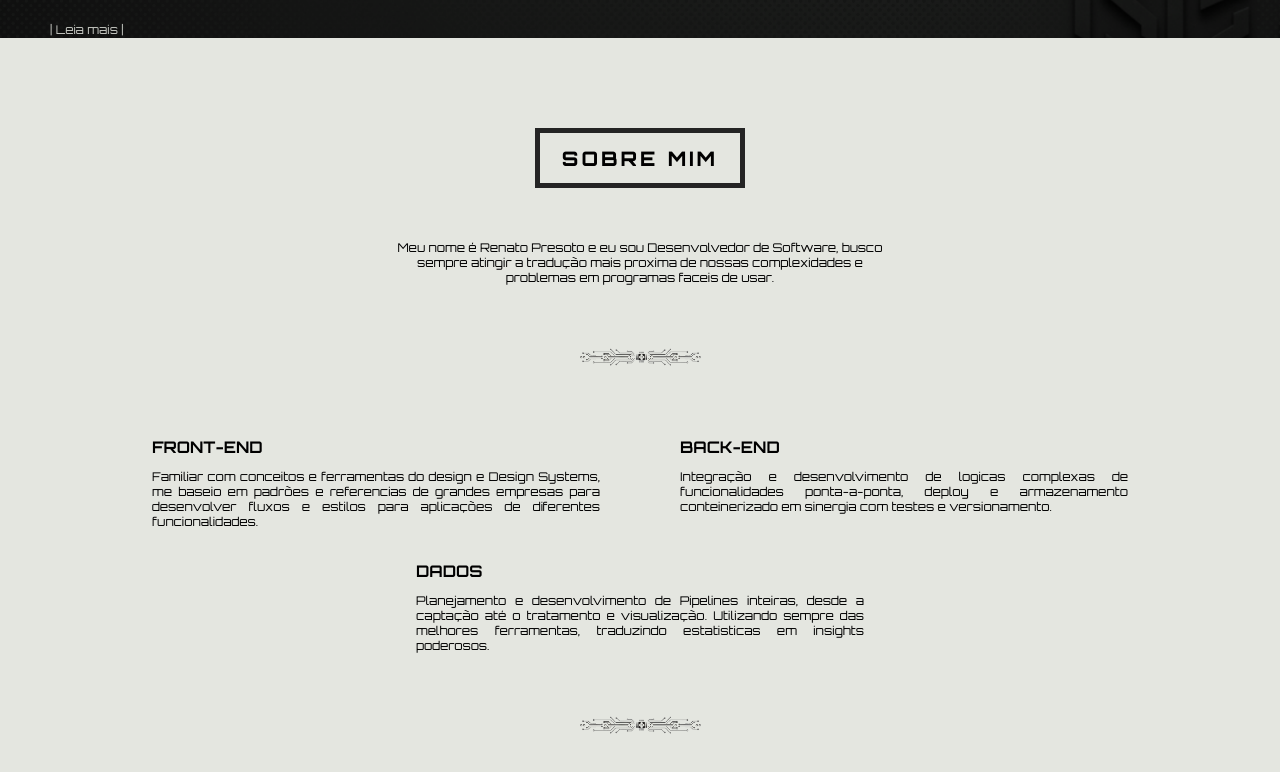
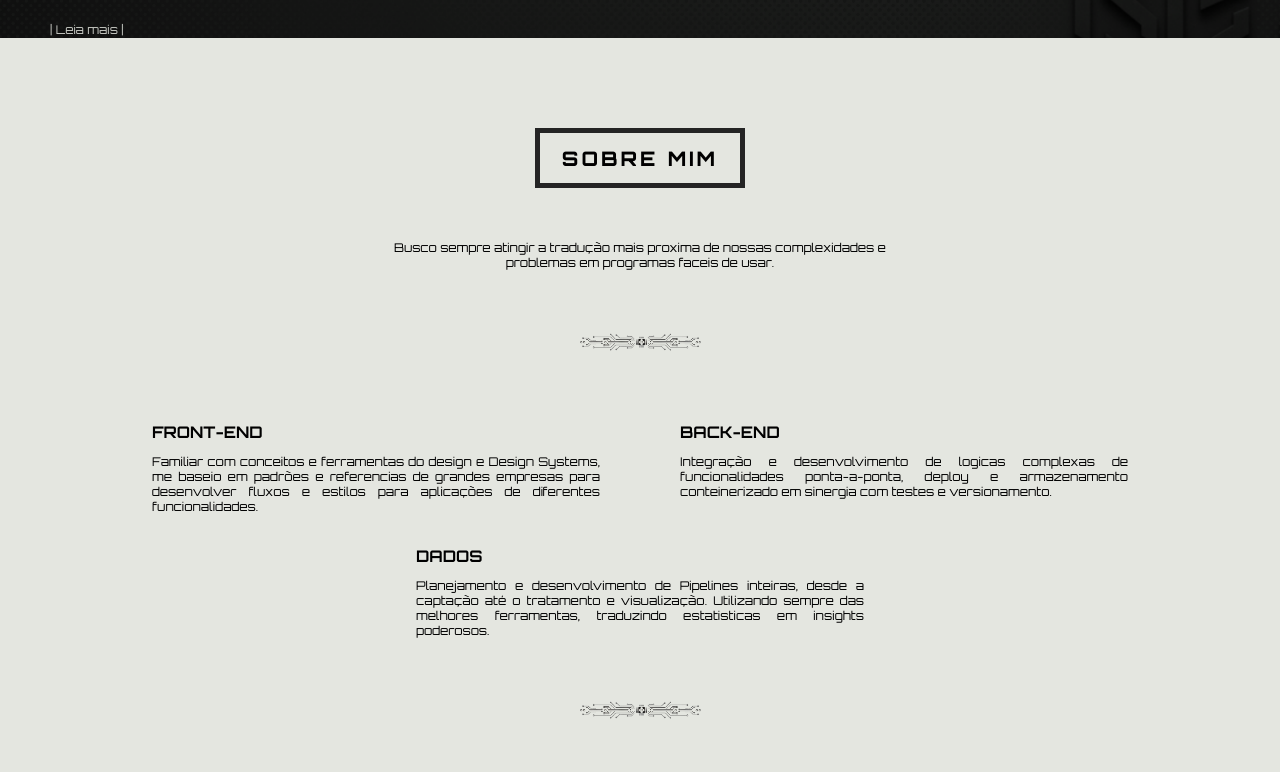
Before and after one commit to renato-presoto-dev/projects-portfolio-angular-css, an Angular app in the folder portfolio/: page /Welcome in a window 1280 px wide. Shown: the part 762-1534 px from the top of the page. Built offline with nearby package versions, Linux system fonts and the light colour scheme.

Commit message:
Ajuste de texto sobremim

```diff
--- a/portfolio/src/app/pages/landing-page/landing-page.component.html
+++ b/portfolio/src/app/pages/landing-page/landing-page.component.html
@@ -54,7 +54,7 @@
         </div>
         <div class="divsobredesc">
             <p class="sobredescrip">
-                Meu nome é Renato Presoto e eu sou Desenvolvedor de Software, busco sempre atingir a tradução mais proxima de nossas complexidades e problemas em programas faceis de usar.
+                Busco sempre atingir a tradução mais proxima de nossas complexidades e problemas em programas faceis de usar.
             </p>
         </div>
 
@@ -86,6 +86,7 @@
 
     </section>
     <section class="terceiraTela" id="terceiraTela" #habilidadesRef>
+
     </section>
     <section class="quartaTela" id="quartaTela" #projetosRef></section>
 </main>
```
